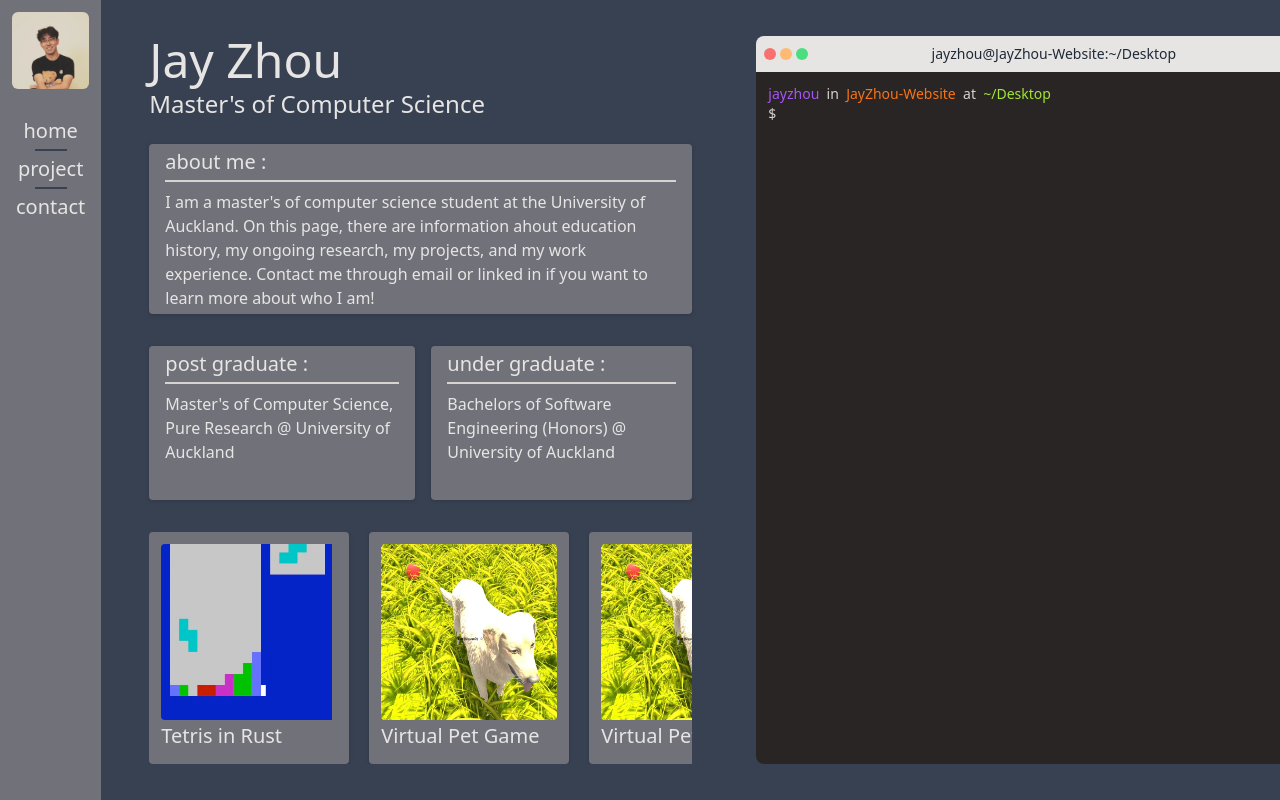
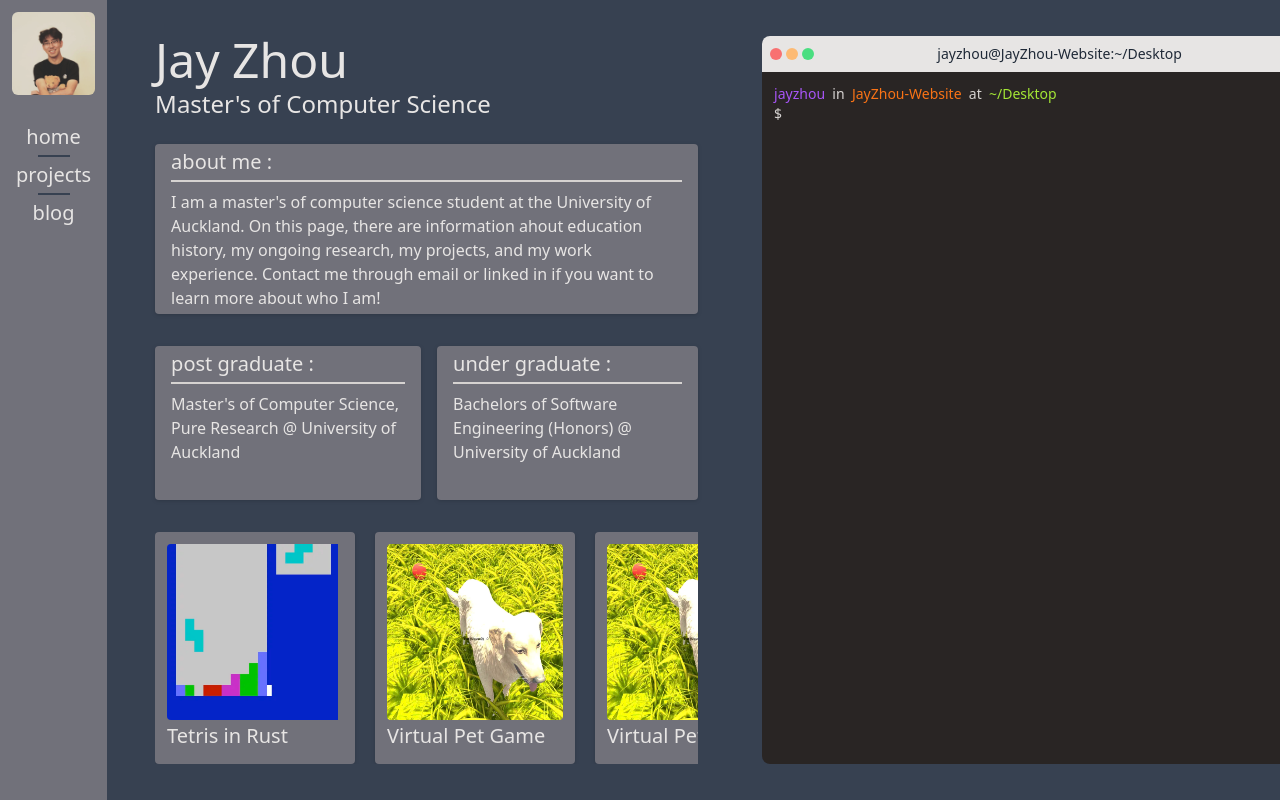
Before and after one commit to jzho987/jzho987.github.io, a SvelteKit app: page /home in a window 1280 px wide. Shown: the top 800 px of the page. Built offline with nearby package versions, Linux system fonts and the light colour scheme.

Commit message:
add goto pages

```diff
--- a/src/components/app_bar.svelte
+++ b/src/components/app_bar.svelte
@@ -1,7 +1,13 @@
-<script>
+<script lang="ts">
+	import { redirect } from "@sveltejs/kit";
     import self from "../assets/self.webp";
 	import ButtonStyled from "./button_styled.svelte";
 	import DivideLine from "./divide_line.svelte";
+	import { goto } from "$app/navigation";
+
+    export const handleGoToPage = (route: string) => {
+        goto(route);
+    }
 </script>
 
 <div class="bg-zinc-500 h-screen w-36 p-3">
@@ -11,10 +17,19 @@
         />
     </div>
     <div class="flex flex-row flex-col">
-        <ButtonStyled text={"home"}/>
+        <ButtonStyled props={{
+            text: "home",
+            onClick: () => {handleGoToPage("/home")},
+        }}/>
         <DivideLine />
-        <ButtonStyled text={"project"}/>
+        <ButtonStyled props={{
+            text: "projects",
+            onClick: () => {handleGoToPage("/projects")},
+        }}/>
         <DivideLine />
-        <ButtonStyled text={"contact"}/>
+        <ButtonStyled props={{
+            text: "blog",
+            onClick: () => {handleGoToPage("/blog")},
+        }}/>
     </div>
 </div>
--- a/src/components/button_styled.svelte
+++ b/src/components/button_styled.svelte
@@ -1,7 +1,15 @@
 <script lang="ts">
-    export let text;
+    export let props: {
+        text: string,
+        onClick: () => void,
+    };
+    let {
+        text,
+        onClick,
+    } = props;
 </script>
 
-<button class="justify-center transition-all duration-100 hover:bg-gray-700 flex flex-1 p-1 rounded text-stone-200 text-xl font-extralight">
+<button class="justify-center transition-all duration-100 hover:bg-gray-700 flex flex-1 p-1 rounded text-stone-200 text-xl font-extralight"
+    on:click={onClick}>
     {text}
 </button>
```
